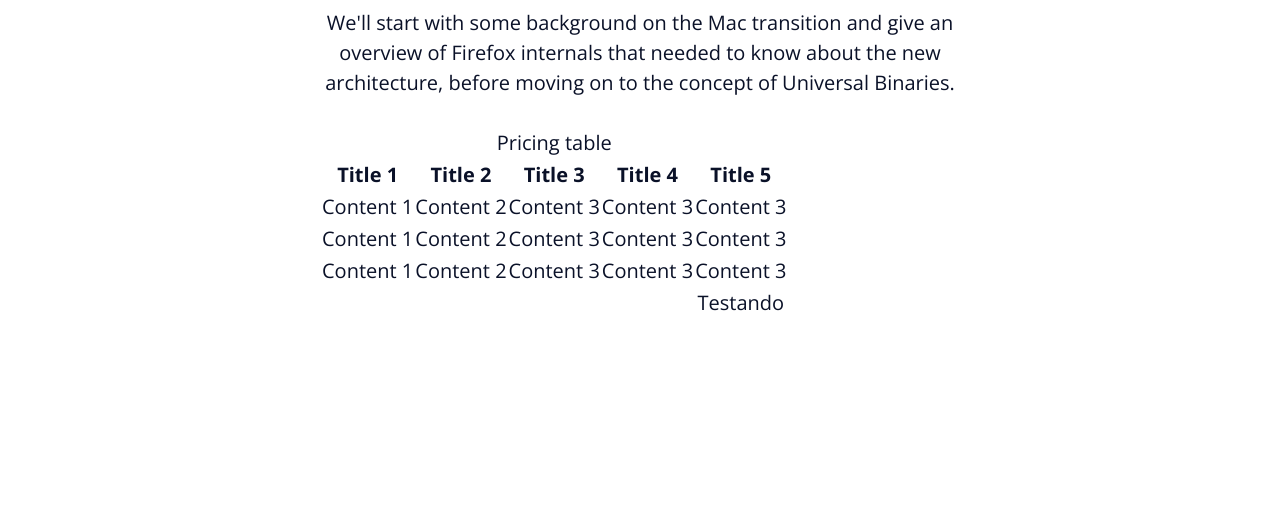
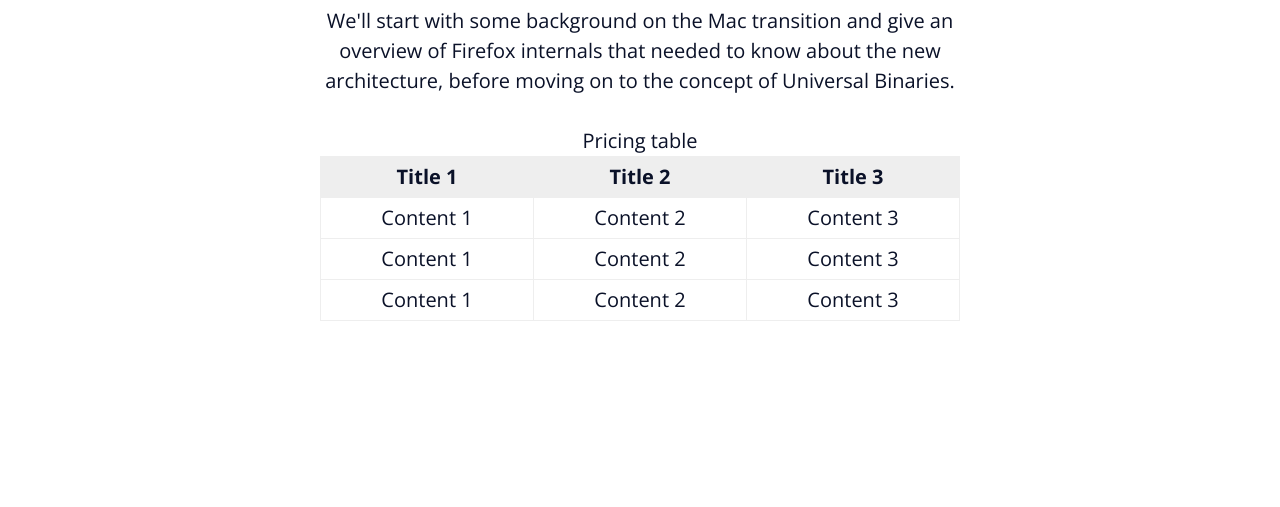
Before and after one commit to gabrielolisilva/landingpage-js, a plain HTML site: page index.html in a window 1280 px wide. Shown: the part 5740-6247 px from the top of the page. Drawn offline with nearby package versions, Linux system fonts and the light colour scheme.

Commit message:
Table edition

```diff
--- a/assets/css/styles.css
+++ b/assets/css/styles.css
@@ -63,6 +63,21 @@ a {
 
 p {
   margin-bottom: 3rem;
+}
+
+table {
+  width: 100%;
+  border-collapse: collapse;
+}
+
+table th,
+table td {
+  border: 0.1rem solid var(--light-gray-color);
+  padding: 0.5rem;
+}
+
+table th {
+  background: var(--light-gray-color);
 }
 
 .main-bg {
--- a/index.html
+++ b/index.html
@@ -226,8 +226,6 @@
                 <th>Title 1</th>
                 <th>Title 2</th>
                 <th>Title 3</th>
-                <th>Title 4</th>
-                <th>Title 5</th>
               </tr>
             </thead>
 
@@ -236,34 +234,18 @@
                 <td>Content 1</td>
                 <td>Content 2</td>
                 <td>Content 3</td>
-                <td>Content 3</td>
+              </tr>
+              <tr>
+                <td>Content 1</td>
+                <td>Content 2</td>
                 <td>Content 3</td>
               </tr>
               <tr>
                 <td>Content 1</td>
                 <td>Content 2</td>
                 <td>Content 3</td>
-                <td>Content 3</td>
-                <td>Content 3</td>
-              </tr>
-              <tr>
-                <td>Content 1</td>
-                <td>Content 2</td>
-                <td>Content 3</td>
-                <td>Content 3</td>
-                <td>Content 3</td>
               </tr>
             </tbody>
-
-            <tfoot>
-              <tr>
-                <td></td>
-                <td></td>
-                <td></td>
-                <td></td>
-                <td>Testando</td>
-              </tr>
-            </tfoot>
           </table>
         </div>
       </div>
```
